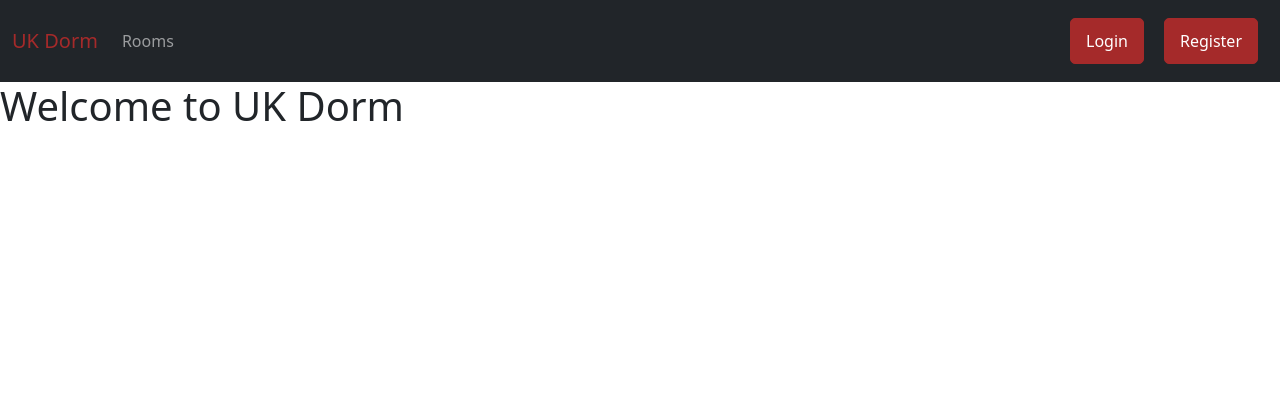
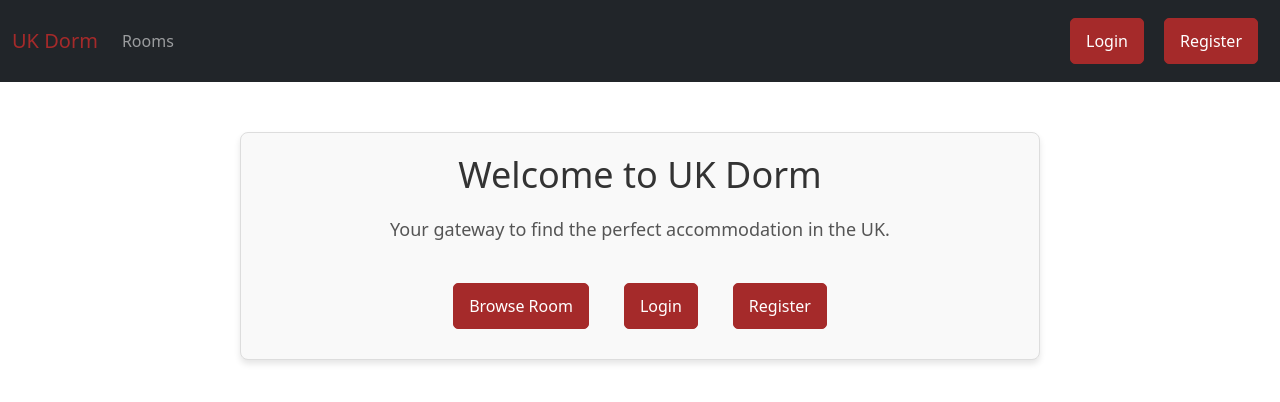
Before and after one commit to mthMay/global-dorm-frontend, a React (Create React App) app: page / in a window 1280 px wide. Shown: the top 402 px of the page. Built offline with nearby package versions, Linux system fonts and the light colour scheme.

Commit message:
Modify Home Page

```diff
--- a/src/api/apiConfig.js
+++ b/src/api/apiConfig.js
@@ -1,7 +1,7 @@
 import axios from 'axios';
 
 export default axios.create({
-    baseURL: "http://localhost:8080/api",
+    baseURL: "http://192.168.1.185:8080/api",
     headers: {
         'Content-Type': 'application/json',
     },
--- a/src/pages/Home.js
+++ b/src/pages/Home.js
@@ -1,2 +1,19 @@
-const Home = () => <h1>Welcome to UK Dorm</h1>;
+import React from "react";
+import { Link } from "react-router-dom";
+import "../style/Home.css";
+
+const Home = () => {
+    return (
+        <div className="home-container">
+            <h1>Welcome to UK Dorm</h1>
+            <p>Your gateway to find the perfect accommodation in the UK.</p>
+            <div className="home-buttons">
+                <Link to="/rooms" className="home-button">Browse Room</Link>
+                <Link to="/login" className="home-button">Login</Link>
+                <Link to="/register" className="home-button">Register</Link>
+            </div>
+        </div>
+    )
+};
+
 export default Home;
--- /dev/null
+++ b/src/style/Home.css
@@ -0,0 +1,47 @@
+.home-container {
+    max-width: 800px;
+    margin: 50px auto;
+    text-align: center;
+    padding: 20px;
+    background-color: #f9f9f9;
+    border-radius: 8px;
+    border: 1px solid #ddd;
+    box-shadow: 0 4px 6px rgba(0, 0, 0, 0.1);
+}
+
+.home-container h1 {
+    font-size: 36px;
+    color: #333;
+    margin-bottom: 20px;
+}
+
+.home-container p {
+    font-size: 18px;
+    color: #555;
+    margin-bottom: 30px;
+}
+
+.home-buttons {
+    display: flex;
+    justify-content: center;
+    gap: 15px;
+    margin-top: 20px;
+}
+
+.home-button {
+    text-decoration: none;
+    margin: 10px;
+    padding: 10px 15px;
+    font-size: 16px;
+    color: white;
+    background-color: brown;
+    border: 1px solid brown;
+    border-radius: 5px;
+}
+
+.home-button:hover, .home-button:active {
+    background-color: white !important;
+    color: brown;
+    border-color: brown !important;
+    outline: none;
+}
```
